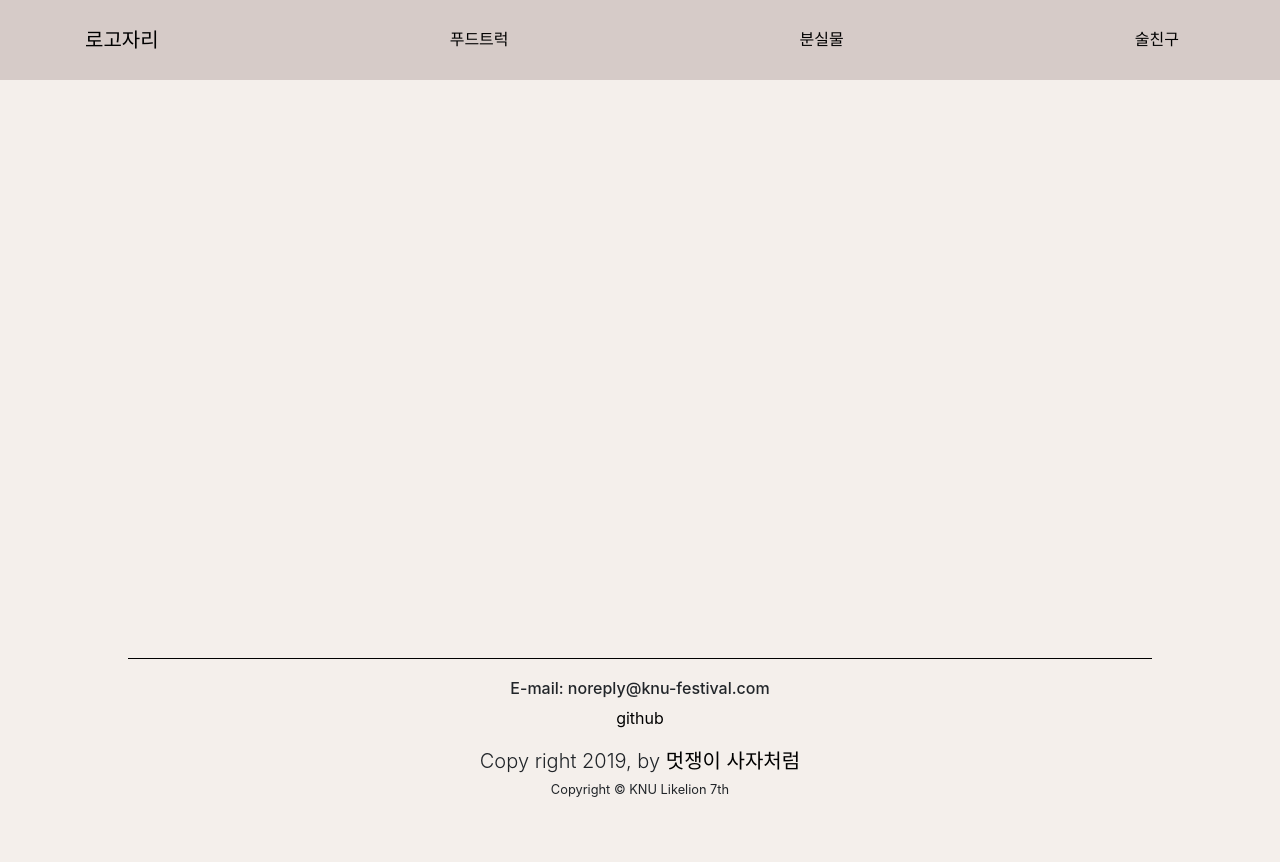
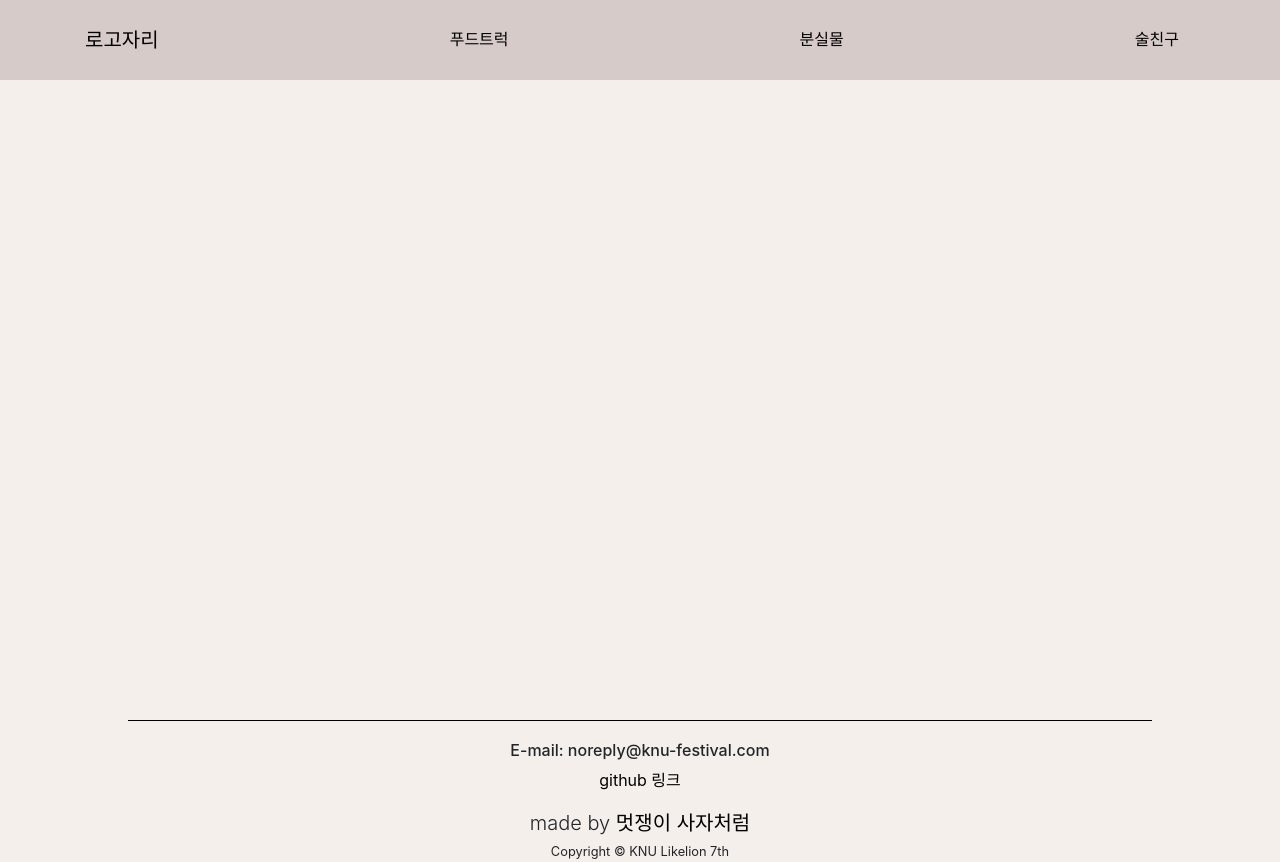
Before and after one commit to qwlake/knu-festival, a Django app: page /foodtruck/ in a window 1280 px wide. Before the commit the page ends 797 px from the top, so only its background shows below. Run offline with Django 3.2, Linux system fonts and the light colour scheme; some libraries are stand-ins or nearby versions; some web fonts are replaced.

Commit message:
navbar and footer change

```diff
--- a/festival/static/css/index.css
+++ b/festival/static/css/index.css
@@ -1,5 +1,5 @@
 html, body {
-   height: 100%;
+   /* height: 100%; */
    background-color: rgb(244, 239, 235);
 }
 
@@ -12,15 +12,15 @@ a{
 
 #content-container {
    width: 100%;
-   min-height: 720px;
+   min-height: calc(100vh - 100px);
 }
 
 .footerClass {
-   position: absolute;
-   display: block;
+   /* position: absolute;
+   display: block; */
    width: 80%;
-   left: 10%;
-   bottom: 0;
+   margin-left: 10%;
+   /* bottom: 0;  */
    text-align: center;
    border-top: 1px solid black;
    padding-top: 20px;
@@ -30,3 +30,7 @@ a{
    margin-top: 20px;
    margin-left: 20px;
 }
+
+footer {
+   height: 100px;
+}
--- a/festival/templates/base.html
+++ b/festival/templates/base.html
@@ -33,8 +33,8 @@
 <footer>
     <div class="footerClass">
         <h6>E-mail: noreply@knu-festival.com</h6>
-        <p><a href="https://github.com/qwlake/knu-festival">github</a>
-        <p class="lead mb-0">Copy right 2019, by
+        <p><a href="https://github.com/qwlake/knu-festival">github 링크</a>
+        <p class="lead mb-0">made by
         <a href="https://likelion.net/">멋쟁이 사자처럼</a></p>
         <small>Copyright &copy; KNU Likelion 7th</small>
     </div>
```
Also changed, not shown: README.md.
